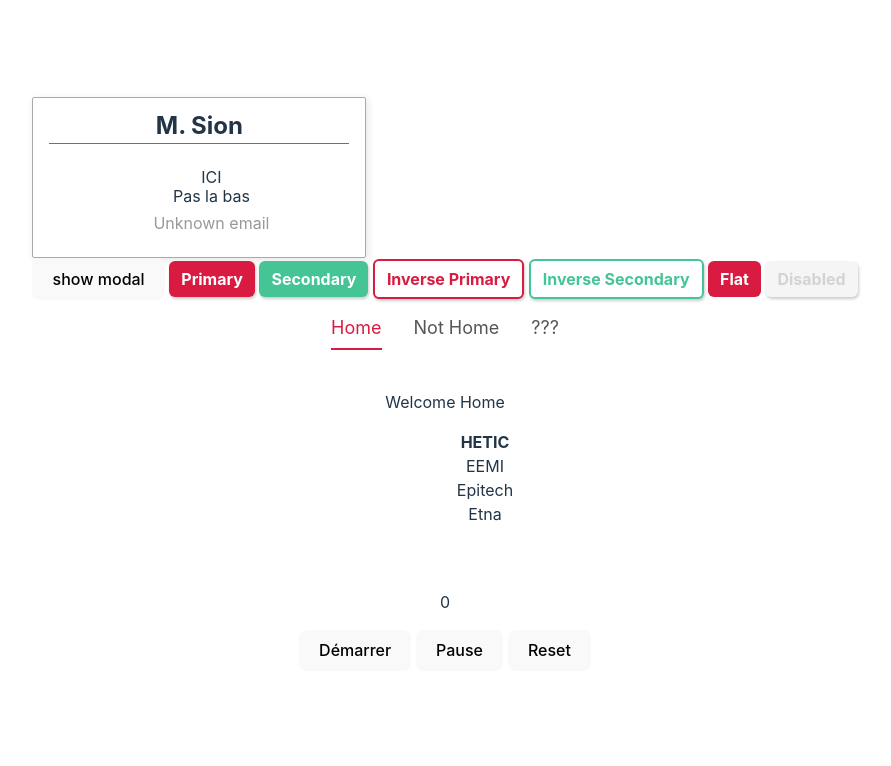
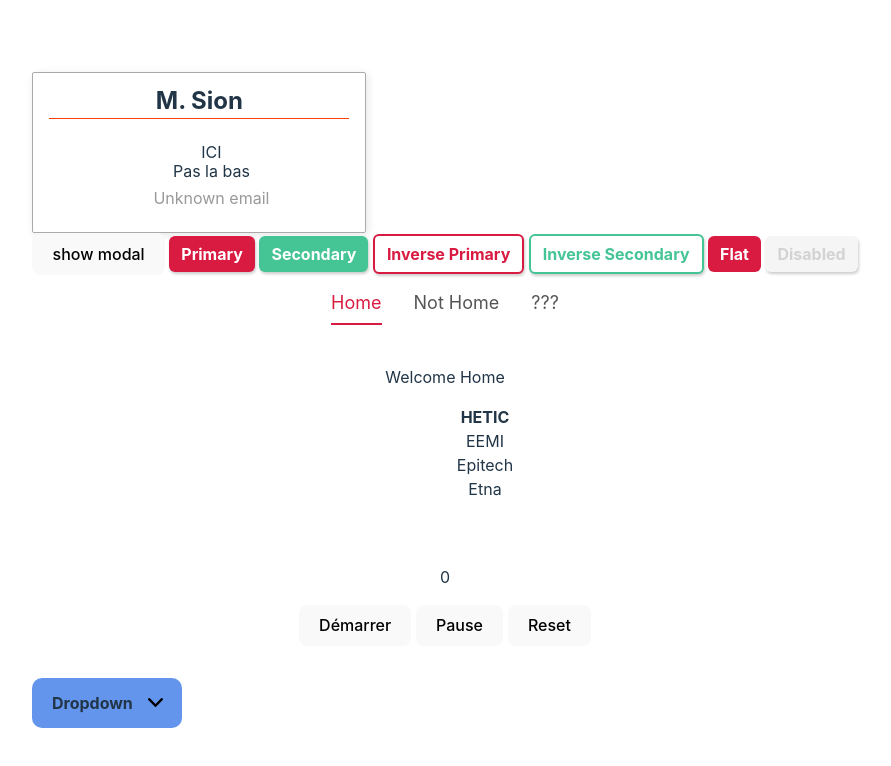
Before and after one commit to Erzenkell/Librairie-svelte-de-fou, a Svelte app: page / in a window 1280 px wide. Shown: the top 766 px of the page, without its empty margins (195-1086 px from the left). Built offline with nearby package versions, Linux system fonts and the light colour scheme.

Commit message:
pti dropdown

```diff
--- a/src/App.svelte
+++ b/src/App.svelte
@@ -6,9 +6,11 @@
   import ContactCard from './lib/ContactCard.svelte'
   import Modal from './lib/Modal.svelte'
   import Navbar from './lib/Navbar.svelte'
+  import Dropdown from './lib/dropdown.svelte'
 
   let schools = ['HETIC', 'EEMI', 'Epitech', 'Etna']
   let toStrong = 'HETIC'
+  let customItems = ['Porsche', 'Ford', 'Ferrari', 'Lexus']
 
   let tabItems = ['Home', 'Not Home', '???']
   let activeItem = 'Home'
@@ -63,4 +65,8 @@
   <div class="card">
     <Timer />
   </div>
+
+  <div>
+    <Dropdown items={customItems} />
+  </div>
 </main>
--- /dev/null
+++ b/src/lib/dropdown.svelte
@@ -0,0 +1,61 @@
+<script>
+    let dropdownMenu = false;
+    export let items = ['Banana', 'Berry', 'Apple', 'Cherry']
+    const displayDropdown = () => {
+        dropdownMenu = !dropdownMenu;
+    }
+</script>
+
+<style>
+    .dropdown {
+        display: flex;
+        align-items: center;
+        justify-content: center;
+        border-radius: 10px;
+        background-color: cornflowerblue;
+        width: 150px;
+        height: 50px;
+        cursor: pointer;
+    }
+
+    .dropdown > span {
+        font-weight: bold;
+    }
+
+    .arrow {
+        height: 15px;
+        padding-left: 15px;
+    }
+
+    .menu {
+        background-color: cornflowerblue;
+        border-radius: 10px;
+        width: 150px;
+        margin-top: 5px;
+        position: absolute;
+    }
+
+    .menu > div {
+        font-weight: bold;
+    }
+
+    .item {
+        cursor: pointer;
+    }
+</style>
+
+
+<div >
+    <div class="dropdown" on:click={displayDropdown}>
+        <span>Dropdown</span>
+        <img class="arrow" src="src\lib\svg\arrow.svg" alt="">
+    </div>
+
+{#if dropdownMenu}
+    <div class="menu">
+        {#each items as fruit}
+            <div class="item">{fruit}</div>
+        {/each}
+    </div>
+{/if}
+</div>
```
Also changed, not shown: src/lib/svg/arrow.svg (added).
